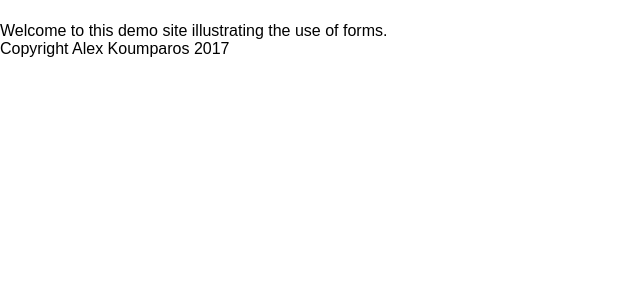
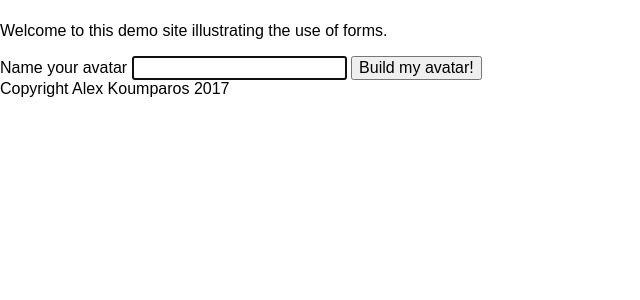
Before and after one commit to Crossroadsman/FlaskProject, a Flask app: page / in a window 1280 px wide. Shown: the part 58-358 px from the top of the page, without its empty margins (0-640 px from the left). Run offline with Flask 2, Linux system fonts and the light colour scheme.

Commit message:
Add a form to the index page

```diff
--- a/forms_demo/templates/index.html
+++ b/forms_demo/templates/index.html
@@ -2,4 +2,14 @@
 
 {% block title %}Home{% endblock %}
 
-{% block content %}Welcome to this demo site illustrating the use of forms.{% endblock %}
+{% block content %}
+<p>Welcome to this demo site illustrating the use of forms.</p>
+
+<!-- action is the destination url for the request -->
+<!-- method is the HTTP method (always POST?) -->
+<form action="" method="POST">
+  <label>Name your avatar</label>
+  <input type="text" name="name" value="" autofocus>
+  <input type="submit" value="Build my avatar!">
+</form>
+{% endblock %}
```
